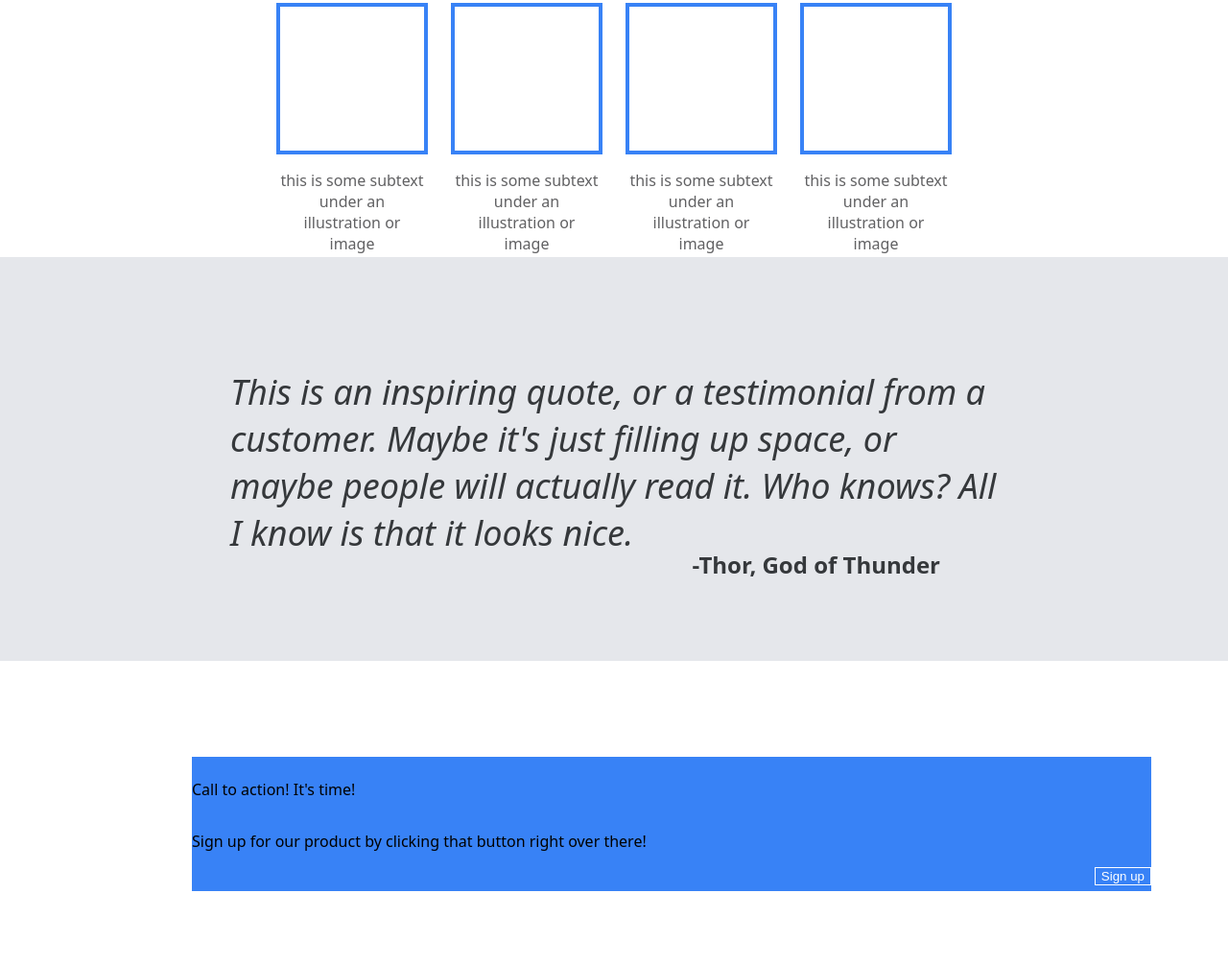
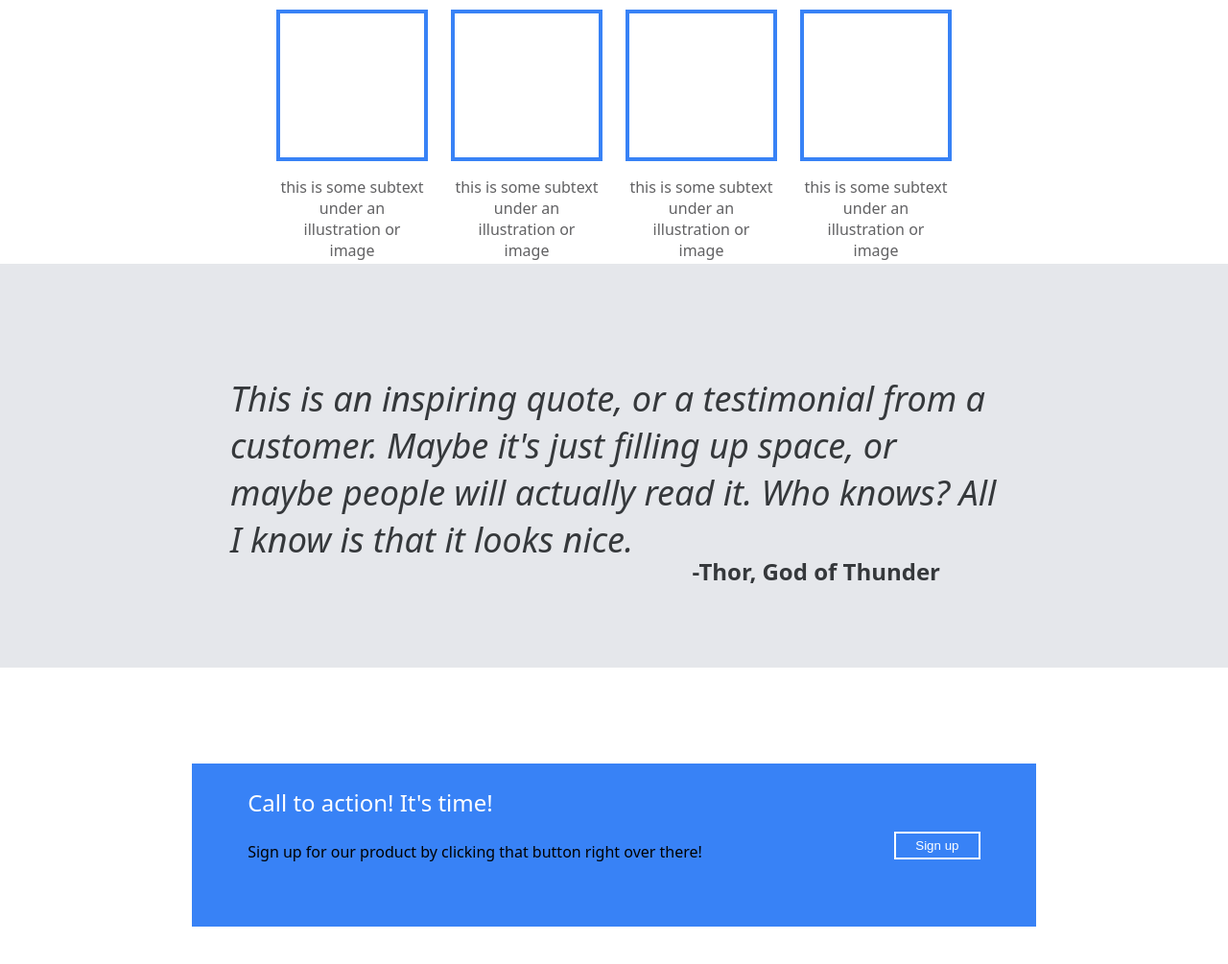
Before and after one commit to JamarJ-Jam/Project-Landing-Page, a plain HTML site: page index.html in a window 1280 px wide. Shown: the part 789-1794 px from the top of the page at 96% size. Drawn offline with Linux system fonts and the light colour scheme.

Commit message:
Got the content in section 4 to align properly.

```diff
--- a/index.html
+++ b/index.html
@@ -54,8 +54,12 @@
         </div>
     </div>
     <div class="section4">
-        <p>Call to action! It's time!</p>
-        <p>Sign up for our product by clicking that button right over there!</p>
+        <div class="text-pair">
+            <div class="text1"><p>Call to action! It's time!</p></div>
+            <div class="text2"><p>Sign up for our product by clicking that button right over there!</p></div>
+        </div>
+
+
         <div class="button2"><button>Sign up</button></div>
     </div>
     <div class="footer"></div>
--- a/style.css
+++ b/style.css
@@ -148,11 +148,11 @@ h2 {
 
 .section4 {
     display: flex;
-    flex-direction: column;
+    flex-direction: row;
     justify-content: center;
     background: #3882f6;
-    width: 1000px;
-    height: 140px;
+    max-width: 1000px;
+    height: 170px;
     margin-top: 100px;
     margin-left: 200px;
     margin-bottom: 100px;
@@ -160,12 +160,20 @@ h2 {
 }
 
 button {
-    border: 1px solid #ffffff;
+    border: 2px solid #ffffff;
+    width: 90px;
+    padding-top: 5px;
+    padding-bottom: 5px;
 }
 
 .button2 {
     display: flex;
-    flex-direction: column;
-    justify-content: center;
-    align-items: flex-end;
+    justify-content: flex-end;
+    align-items: center;
+    padding-left: 200px;
 }
+
+.text1 {
+    font-size: 24px;
+    color: #ffffff;
+}
```
